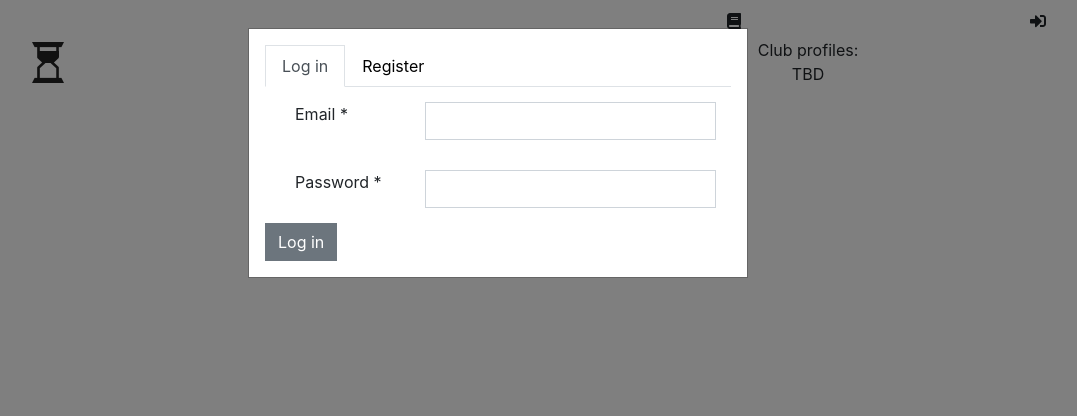
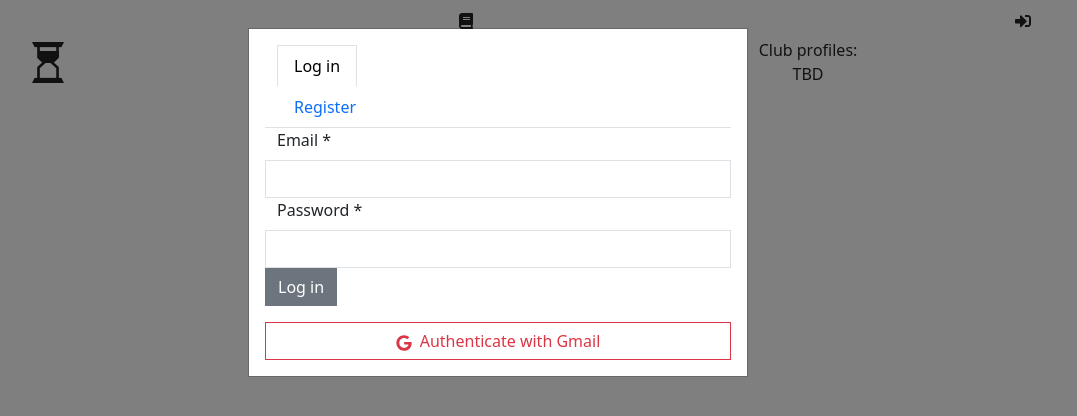
Before and after one commit to tempvs/ui, a React (Create React App) app: page /profile in a window 1280 px wide. Both pictures are taken after a click on the button 1179 px from the left and 19 px from the top of the page. Shown: the top 416 px of the page, without its empty margins (142-1219 px from the left). Built offline with nearby package versions, Linux system fonts and the light colour scheme; no server answers.

Commit message:
Add google oauth

```diff
--- a/src/App.js
+++ b/src/App.js
@@ -1,7 +1,7 @@
 import React from 'react';
 import 'bootstrap/dist/css/bootstrap.css';
 
-import { Router } from '@reach/router';
+import { BrowserRouter, Route, Routes, useParams } from 'react-router-dom';
 
 import './App.css';
 import Header from './header/Header';
@@ -9,16 +9,23 @@ import ProfilePage from './profile/ProfilePage';
 import LibraryPage from './library/LibraryPage';
 import HomePage from './HomePage';
 
+function ProfilePageWithParam() {
+  const { id } = useParams();
+  return <ProfilePage id={id} />;
+}
+
 function App() {
   return (
     <div className="App">
-      <Header />
-      <Router>
-        <HomePage path="/" />
-        <ProfilePage path="/profile" />
-        <ProfilePage path="/profile/:id" />
-        <LibraryPage path="/library" />
-      </Router>
+      <BrowserRouter>
+        <Header />
+        <Routes>
+          <Route path="/" element={<HomePage />} />
+          <Route path="/profile" element={<ProfilePage />} />
+          <Route path="/profile/:id" element={<ProfilePageWithParam />} />
+          <Route path="/library" element={<LibraryPage />} />
+        </Routes>
+      </BrowserRouter>
     </div>
   );
 }
--- a/src/auth/LoginRegisterButton.js
+++ b/src/auth/LoginRegisterButton.js
@@ -1,5 +1,5 @@
 import React, { Component } from 'react';
-import { FaSignInAlt } from 'react-icons/fa';
+import { FaGoogle, FaSignInAlt } from 'react-icons/fa';
 import { Button, Modal, Tab, Tabs, OverlayTrigger }  from 'react-bootstrap';
 import { FormattedMessage } from "react-intl";
 import LoginForm from './LoginForm';
@@ -47,6 +47,16 @@ class LoginRegisterButton extends Component {
             <Tabs className="row">
               <Tab eventKey="login" title={<FormattedMessage id="login.tab" defaultMessage="Log in"/>}>
                 <LoginForm logIn={this.logIn} />
+                <div className="mt-3 d-grid gap-2">
+                  <Button
+                    as="a"
+                    href="http://localhost:3000/api/user/oauth2/authorization/google"
+                    variant="outline-danger"
+                  >
+                    <FaGoogle className="me-2"/>
+                    <FormattedMessage id="login.google.button" defaultMessage="Authenticate with Gmail"/>
+                  </Button>
+                </div>
               </Tab>
               <Tab eventKey="register" title={<FormattedMessage id="register.tab" defaultMessage="Register"/>}>
                 <RegistrationForm />
--- a/src/header/Header.js
+++ b/src/header/Header.js
@@ -2,7 +2,7 @@ import React, { Component } from "react";
 
 import { Container, Row, Col } from 'react-bootstrap'
 
-import { Link } from '@reach/router';
+import { Link } from 'react-router-dom';
 
 import Cookies from 'js-cookie';
 
--- a/src/library/LibraryPage.js
+++ b/src/library/LibraryPage.js
@@ -2,7 +2,7 @@ import React, { Component } from 'react';
 
 import { FormattedMessage } from "react-intl";
 
-import { Link } from "@reach/router";
+import { Link } from "react-router-dom";
 
 import PeriodTile from './PeriodTile';
 
--- a/src/translations/en.json
+++ b/src/translations/en.json
@@ -8,6 +8,7 @@
   "password.label": "Password",
   "login.popover": "Log in",
   "login.button": "Log in",
+  "login.google.button": "Authenticate with Gmail",
   "login.failed": "Wrong login or password",
   "logout.popover": "Log out",
   "logout.confirmation": "Are you sure you want to log out?",
--- a/src/util/Fetcher.js
+++ b/src/util/Fetcher.js
@@ -7,9 +7,22 @@ export const doFetch = (url, method, event, actions) => {
 
   const responseHandler = async response => {
     const handler = actions[response.status] || actions.default || defaultAction;
-    response.text()
-      .then(data => data ? handler(JSON.parse(data)) : handler())
-      .catch(err => console.log("Load failed")); //TODO: add i18n
+    try {
+      if (typeof response.text === "function") {
+        const data = await response.text();
+        handler(data ? JSON.parse(data) : undefined);
+        return;
+      }
+
+      if (typeof response.json === "function") {
+        handler(await response.json());
+        return;
+      }
+
+      handler();
+    } catch (err) {
+      console.log("Load failed");
+    }
   };
 
   fetch(url, {
```
Also changed, not shown: package.json (+13 -13 lines), src/index.js (+4 -4 lines), src/setupTests.js (+1 -1 lines), 2 other files (tests, documents, lock files or other folders).
